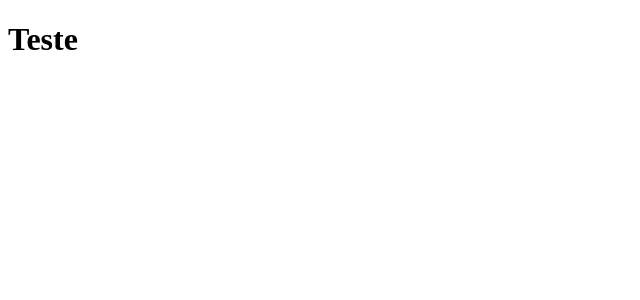
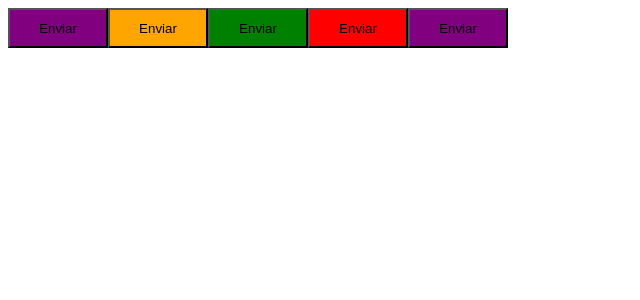
Before and after one commit to samuel-cardoso/timer, a React (Vite) app: page / in a window 1280 px wide. Shown: the top 300 px of the page, without its empty margins (0-640 px from the left). Built offline with nearby package versions, Linux system fonts and the light colour scheme.

Commit message:
feat: add styled components in project

```diff
--- a/package.json
+++ b/package.json
@@ -11,12 +11,14 @@
   },
   "dependencies": {
     "react": "^19.0.0",
-    "react-dom": "^19.0.0"
+    "react-dom": "^19.0.0",
+    "styled-components": "^6.1.15"
   },
   "devDependencies": {
     "@eslint/js": "^9.19.0",
     "@types/react": "^19.0.8",
     "@types/react-dom": "^19.0.3",
+    "@types/styled-components": "^5.1.34",
     "@vitejs/plugin-react-swc": "^3.5.0",
     "eslint": "^9.19.0",
     "eslint-plugin-react-hooks": "^5.0.0",
--- a/src/App.tsx
+++ b/src/App.tsx
@@ -1,5 +1,13 @@
+import Button from "./components/Button"
+
 export function App() {
   return (
-    <h1>Teste</h1>
+    <>
+    <Button variant="primary"  />
+    <Button variant="secondary" />
+    <Button variant="success" />
+    <Button variant="danger" />
+    <Button />
+    </>
   )
 }
--- /dev/null
+++ b/src/components/Button.styles.ts
@@ -0,0 +1,25 @@
+import styled, { css } from "styled-components";
+
+export type ButtonVariant = 'primary' | 'secondary' | 'danger' | 'success';
+
+interface ButtonContainerProps {
+    variant: ButtonVariant;
+}
+
+const buttonVariants = {
+    primary: "purple",
+    secondary: "orange",
+    danger: "red",
+    success: "green"
+}
+
+export const ButtonContainer = styled.button<ButtonContainerProps>`
+    width: 100px;
+    height: 40px;
+
+    ${props => {
+        return css`
+            background-color: ${buttonVariants[props.variant]}
+        `
+    }}
+`
--- /dev/null
+++ b/src/components/Button.tsx
@@ -0,0 +1,11 @@
+
+
+import { ButtonContainer, ButtonVariant } from "./Button.styles";
+
+interface ButtonProps {
+    variant?: ButtonVariant;
+}
+
+export default function button({variant = 'primary'}: ButtonProps) {
+    return <ButtonContainer variant={variant}>Enviar</ButtonContainer>
+}
```
Also changed, not shown: 1 other file (tests, documents, lock files or other folders).
